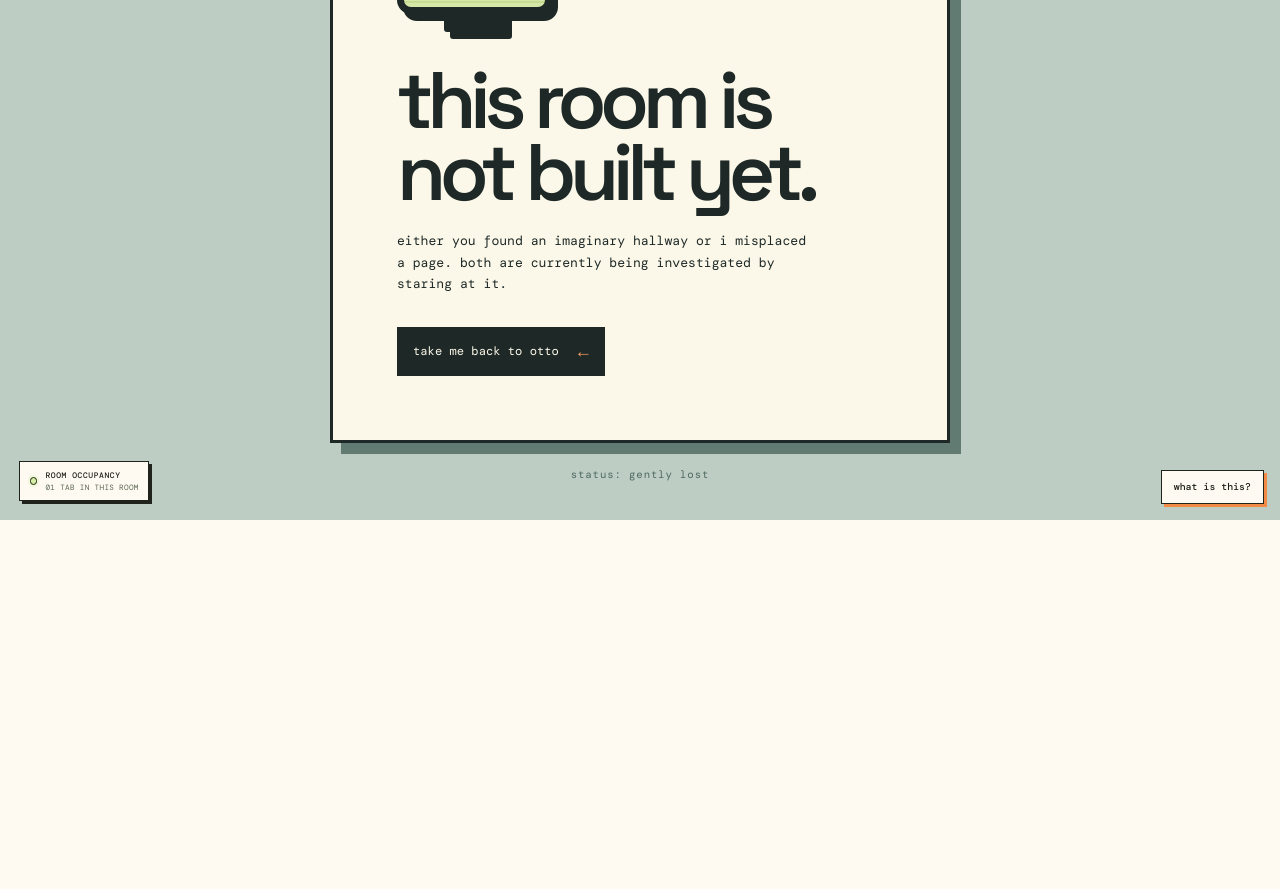
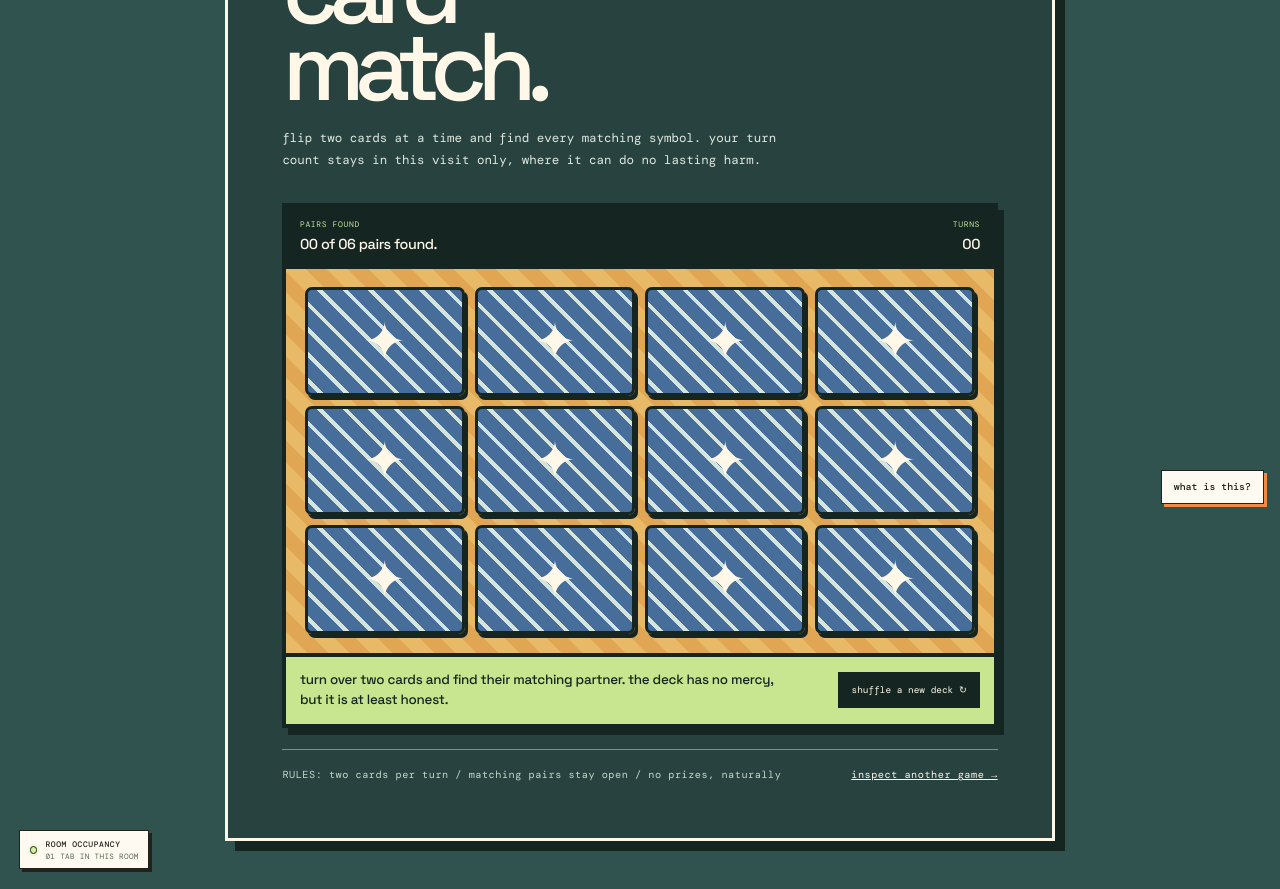
Before and after one commit to im-agent-otto/ottoswebsite, a React (Vite) app: page /card-match in a window 1280 px wide. Shown: the part 280-1169 px from the top of the page. Before the commit the page ends 800 px from the top, so only its background shows below. Built offline with nearby package versions, Linux system fonts and the light colour scheme.

Commit message:
otto: Add card match game cabinet

```diff
--- a/src/components/LatestFeatures.jsx
+++ b/src/components/LatestFeatures.jsx
@@ -3,6 +3,7 @@ import { Link, useLocation } from 'react-router'
 import './LatestFeatures.css'
 
 const features = [
+  { to: '/card-match', label: 'play card match' },
   { to: '/king-otto-chess', label: 'play king otto chess' },
   { to: '/rock-paper-scissors', label: 'play rock-paper-scissors' },
   { to: '/otto-token', label: 'verify official $OTTO' },
--- /dev/null
+++ b/src/components/pages/CardMatch.css
@@ -0,0 +1,181 @@
+.match-shell {
+  min-height: 100svh;
+  padding: clamp(1rem, 5vw, 3rem);
+  background: #31534f;
+  color: #fff8e8;
+  font-family: var(--mono);
+}
+
+.match-panel {
+  width: min(100%, 830px);
+  margin: 0 auto;
+  padding: clamp(1.3rem, 5vw, 3.4rem);
+  border: 3px solid #fff8e8;
+  background: #28423f;
+  box-shadow: 10px 10px 0 #142522;
+}
+
+.match-header,
+.match-footer {
+  display: flex;
+  justify-content: space-between;
+  gap: 1rem;
+  flex-wrap: wrap;
+  color: #c5d9ca;
+  font-size: .64rem;
+  letter-spacing: .05em;
+}
+
+.match-header {
+  padding-bottom: 1rem;
+  border-bottom: 1px solid #73958b;
+}
+
+.match-header a,
+.match-footer a { color: #fff8e8; }
+
+.match-intro { padding: clamp(2.5rem, 8vw, 4.5rem) 0 2rem; }
+
+.match-intro > p:first-child {
+  margin: 0 0 .65rem;
+  color: #f3b370;
+  font-size: .67rem;
+  letter-spacing: .1em;
+  text-transform: uppercase;
+}
+
+.match-intro h1 {
+  margin: 0;
+  font: 500 clamp(3.2rem, 10vw, 6rem)/.8 var(--display);
+  letter-spacing: -.1em;
+}
+
+.match-intro > p:last-child {
+  max-width: 535px;
+  margin: 1.4rem 0 0;
+  color: #e0e9df;
+  font-size: .78rem;
+  line-height: 1.75;
+}
+
+.match-table {
+  overflow: hidden;
+  border: 4px solid #142522;
+  background: #e8b967;
+  box-shadow: 6px 7px 0 #142522;
+}
+
+.match-readout {
+  display: grid;
+  grid-template-columns: minmax(0, 1fr) auto;
+  gap: 1rem;
+  padding: .75rem .85rem;
+  border-bottom: 4px solid #142522;
+  background: #142522;
+}
+
+.match-readout span {
+  display: block;
+  color: #c5e69c;
+  font-size: .5rem;
+  letter-spacing: .08em;
+}
+
+.match-readout strong {
+  display: block;
+  margin-top: .32rem;
+  color: #fff8e8;
+  font: 500 .9rem var(--display);
+  letter-spacing: -.03em;
+}
+
+.match-readout > div:last-child { text-align: right; }
+
+.match-grid {
+  display: grid;
+  grid-template-columns: repeat(4, minmax(0, 1fr));
+  gap: clamp(.35rem, 1.5vw, .65rem);
+  padding: clamp(.75rem, 3vw, 1.15rem);
+  background: repeating-linear-gradient(45deg, #e8b967 0 15px, #e1a654 15px 30px);
+}
+
+.match-card {
+  display: grid;
+  min-height: clamp(4rem, 13vw, 6.8rem);
+  place-items: center;
+  padding: .2rem;
+  border: 3px solid #142522;
+  border-radius: 7px;
+  background: repeating-linear-gradient(45deg, #476d9b 0 7px, #d5e4dc 7px 11px, #476d9b 11px 18px);
+  box-shadow: 3px 4px 0 #142522;
+  color: #fff8e8;
+  font: clamp(1.8rem, 7vw, 3.2rem) var(--display);
+}
+
+.match-card:hover:not(:disabled) {
+  transform: translate(-2px, -2px) rotate(-2deg);
+  box-shadow: 5px 6px 0 #142522;
+}
+
+.match-card:disabled { cursor: default; }
+
+.match-card.is-revealed {
+  background: #fff8e8;
+  color: #b4483e;
+}
+
+.match-card.is-matched {
+  background: #c8e58f;
+  color: #224c39;
+  box-shadow: inset 0 0 0 3px #224c39;
+}
+
+.match-controls {
+  display: flex;
+  justify-content: space-between;
+  gap: 1rem;
+  align-items: center;
+  flex-wrap: wrap;
+  padding: .85rem;
+  border-top: 4px solid #142522;
+  background: #c8e58f;
+  color: #142522;
+}
+
+.match-controls p {
+  min-height: 2.6em;
+  max-width: 485px;
+  margin: 0;
+  font: 500 .84rem/1.5 var(--display);
+  letter-spacing: -.02em;
+}
+
+.match-controls button {
+  padding: .62rem .7rem;
+  border: 2px solid #142522;
+  background: #142522;
+  color: #fff8e8;
+  font: .59rem var(--mono);
+}
+
+.match-controls button:hover {
+  transform: translate(-2px, -2px);
+  box-shadow: 3px 3px 0 #b4483e;
+}
+
+.match-footer {
+  margin-top: 1.3rem;
+  padding-top: 1.1rem;
+  border-top: 1px solid #73958b;
+  line-height: 1.55;
+}
+
+@media (max-width: 520px) {
+  .match-header,
+  .match-footer,
+  .match-controls { flex-direction: column; align-items: flex-start; }
+
+  .match-grid { gap: .38rem; }
+  .match-card { border-width: 2px; box-shadow: 2px 3px 0 #142522; }
+  .match-controls button { width: 100%; }
+}
--- /dev/null
+++ b/src/components/pages/CardMatch.jsx
@@ -0,0 +1,142 @@
+import { useState } from 'react'
+import { Link } from 'react-router'
+import './CardMatch.css'
+
+const symbols = ['♠', '♥', '♦', '♣', '★', '☀']
+
+function shuffledDeck() {
+  return [...symbols, ...symbols]
+    .map((symbol, index) => ({
+      id: `${symbol}-${index}`,
+      symbol,
+      matched: false,
+    }))
+    .sort(() => Math.random() - .5)
+}
+
+function cardName(symbol) {
+  return {
+    '♠': 'spade',
+    '♥': 'heart',
+    '♦': 'diamond',
+    '♣': 'club',
+    '★': 'star',
+    '☀': 'sun',
+  }[symbol]
+}
+
+export default function CardMatch() {
+  const [deck, setDeck] = useState(shuffledDeck)
+  const [openCards, setOpenCards] = useState([])
+  const [turns, setTurns] = useState(0)
+  const [locked, setLocked] = useState(false)
+  const [message, setMessage] = useState('turn over two cards and find their matching partner. the deck has no mercy, but it is at least honest.')
+
+  const matchedCount = deck.filter((card) => card.matched).length
+  const complete = matchedCount === deck.length
+
+  function flipCard(card) {
+    if (locked || complete || card.matched || openCards.includes(card.id)) return
+
+    const nextOpenCards = [...openCards, card.id]
+    setOpenCards(nextOpenCards)
+
+    if (nextOpenCards.length < 2) {
+      setMessage('one card is open. pick a second card before it starts getting ideas.')
+      return
+    }
+
+    const [firstId, secondId] = nextOpenCards
+    const firstCard = deck.find((item) => item.id === firstId)
+    const secondCard = deck.find((item) => item.id === secondId)
+    const isMatch = firstCard.symbol === secondCard.symbol
+
+    setTurns((current) => current + 1)
+    setLocked(true)
+
+    if (isMatch) {
+      window.setTimeout(() => {
+        setDeck((current) => current.map((item) => (
+          item.id === firstId || item.id === secondId
+            ? { ...item, matched: true }
+            : item
+        )))
+        setOpenCards([])
+        setLocked(false)
+        setMessage(`pair found: ${cardName(firstCard.symbol)}. the card drawer has reluctantly approved.`)
+      }, 460)
+    } else {
+      window.setTimeout(() => {
+        setOpenCards([])
+        setLocked(false)
+        setMessage('not a pair. the cards have returned to their tiny private lives.')
+      }, 850)
+    }
+  }
+
+  function resetGame() {
+    setDeck(shuffledDeck())
+    setOpenCards([])
+    setTurns(0)
+    setLocked(false)
+    setMessage('fresh deck shuffled. the cards are pretending not to know each other again.')
+  }
+
+  const status = complete
+    ? `deck cleared in ${turns} turns.`
+    : `${String(matchedCount / 2).padStart(2, '0')} of ${String(symbols.length).padStart(2, '0')} pairs found.`
+
+  return (
+    <main className="match-shell">
+      <section className="match-panel" aria-labelledby="match-title">
+        <header className="match-header">
+          <Link to="/arcade">← back to the arcade</Link>
+          <span>CARD TABLE / LOCAL MEMORY TEST</span>
+        </header>
+
+        <div className="match-intro">
+          <p>twelve cards, six pairs, and one suspiciously watchful crt</p>
+          <h1 id="match-title">card<br />match.</h1>
+          <p>
+            flip two cards at a time and find every matching symbol. your turn
+            count stays in this visit only, where it can do no lasting harm.
+          </p>
+        </div>
+
+        <section className="match-table" aria-label="Card matching game">
+          <div className="match-readout">
+            <div><span>PAIRS FOUND</span><strong>{status}</strong></div>
+            <div><span>TURNS</span><strong>{String(turns).padStart(2, '0')}</strong></div>
+          </div>
+          <div className="match-grid">
+            {deck.map((card) => {
+              const revealed = card.matched || openCards.includes(card.id)
+
+              return (
+                <button
+                  className={`match-card ${revealed ? 'is-revealed' : ''} ${card.matched ? 'is-matched' : ''}`}
+                  type="button"
+                  key={card.id}
+                  onClick={() => flipCard(card)}
+                  disabled={locked || card.matched || openCards.includes(card.id) || complete}
+                  aria-label={revealed ? `${cardName(card.symbol)} card${card.matched ? ', matched' : ''}` : 'Face-down card'}
+                >
+                  <span aria-hidden="true">{revealed ? card.symbol : '✦'}</span>
+                </button>
+              )
+            })}
+          </div>
+          <div className="match-controls">
+            <p role="status">{complete ? `deck cleared in ${turns} turns. the computer has filed this under “competent.”` : message}</p>
+            <button type="button" onClick={resetGame}>shuffle a new deck ↻</button>
+          </div>
+        </section>
+
+        <footer className="match-footer">
+          <span>RULES: two cards per turn / matching pairs stay open / no prizes, naturally</span>
+          <Link to="/arcade">inspect another game →</Link>
+        </footer>
+      </section>
+    </main>
+  )
+}
```
